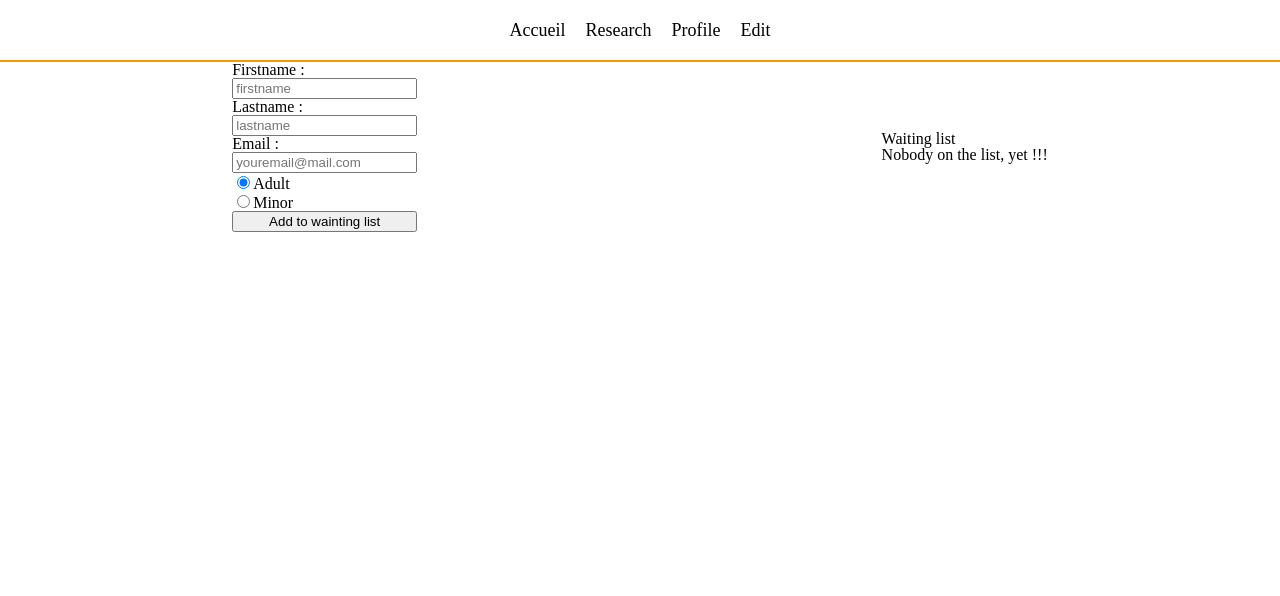
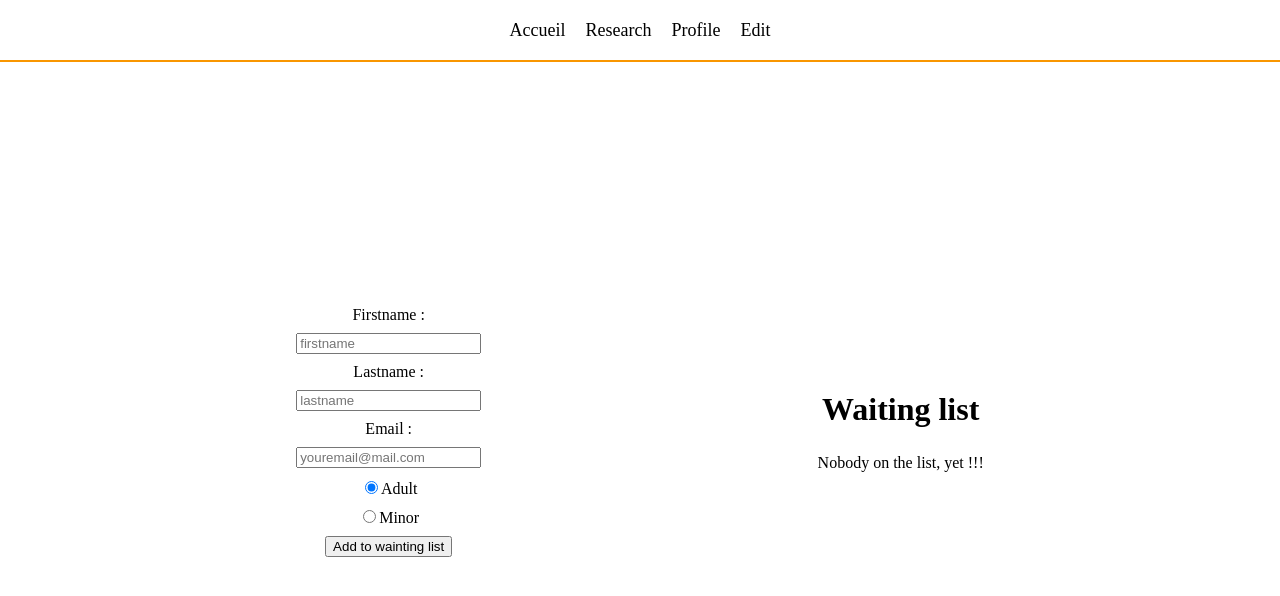
Before and after one commit to FrancoisNovais/vue-exercice-mise-en-pratique-2, a Vue app: page / in a window 1280 px wide. Shown: the top 596 px of the page. Built offline with nearby package versions, Linux system fonts and the light colour scheme.

Commit message:
HomeView CSS

```diff
--- a/src/assets/main.css
+++ b/src/assets/main.css
@@ -1 +1,18 @@
 @import './base.css';
+
+:root {
+  --header-height: 60px;
+}
+main {
+  height: calc(100vh - var(--header-height));
+}
+.container {
+  max-width: 1024px;
+  margin: 0 auto;
+  height: 100%;
+}
+h1 {
+  font-size: 32px;
+  font-weight: bold;
+  margin-bottom: 20px;
+}
--- a/src/views/HomeView.vue
+++ b/src/views/HomeView.vue
@@ -56,7 +56,6 @@ const handleSubmit = () => {
 
 <style scoped>
 .container {
-  margin: 0 auto;
   display: flex;
   align-items: center;
   justify-content: space-around;
@@ -64,5 +63,18 @@ const handleSubmit = () => {
 form {
   display: flex;
   flex-direction: column;
+  align-items: center;
+  gap: 10px;
+}
+.right-column {
+  display: flex;
+  flex-direction: column;
+  align-items: center;
+  gap: 10px;
+}
+
+.right-column > div {
+  border: 1px solid black;
+  padding: 5px;
 }
 </style>
```
